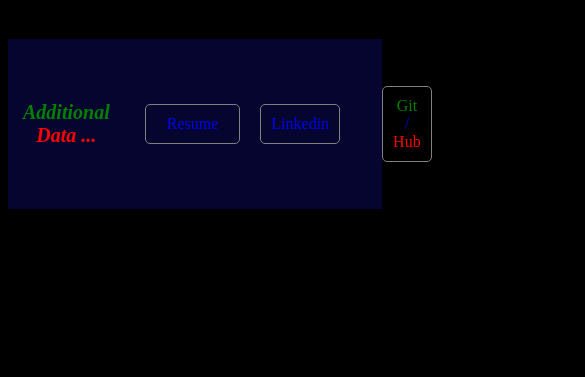
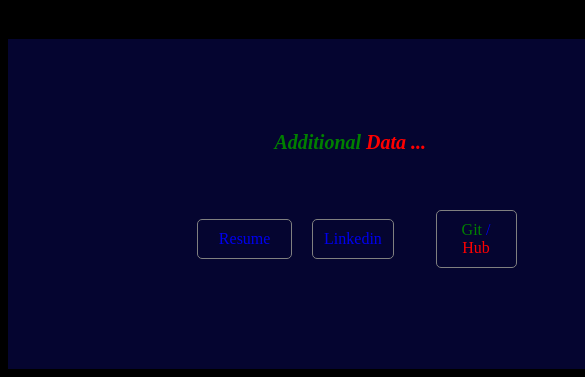
Before and after one commit to rajamanickam04062004/portfolio, a plain HTML site: page index.html in a window 390 px wide. Shown: the part 3857-4234 px from the top of the page, 585 px wide, since content can reach past the window. Before the commit the page ends 4074 px from the top, so only its background shows below. Drawn offline with Linux system fonts and the light colour scheme.

Commit message:
Update index.css

```diff
--- a/index.css
+++ b/index.css
@@ -219,11 +219,12 @@
 }
 
 /* Responsive for Mobile (Max width 480px) */
-@media only screen and (max-width: 600px) {
+@media only screen and (max-width: 480px) {
     footer {
-      flex-direction: row;
+        flex-direction: column;
         padding: 15px;
         margin-top: 10%;
+        width:175%;
     }
 
     .foothead h1 {
```
